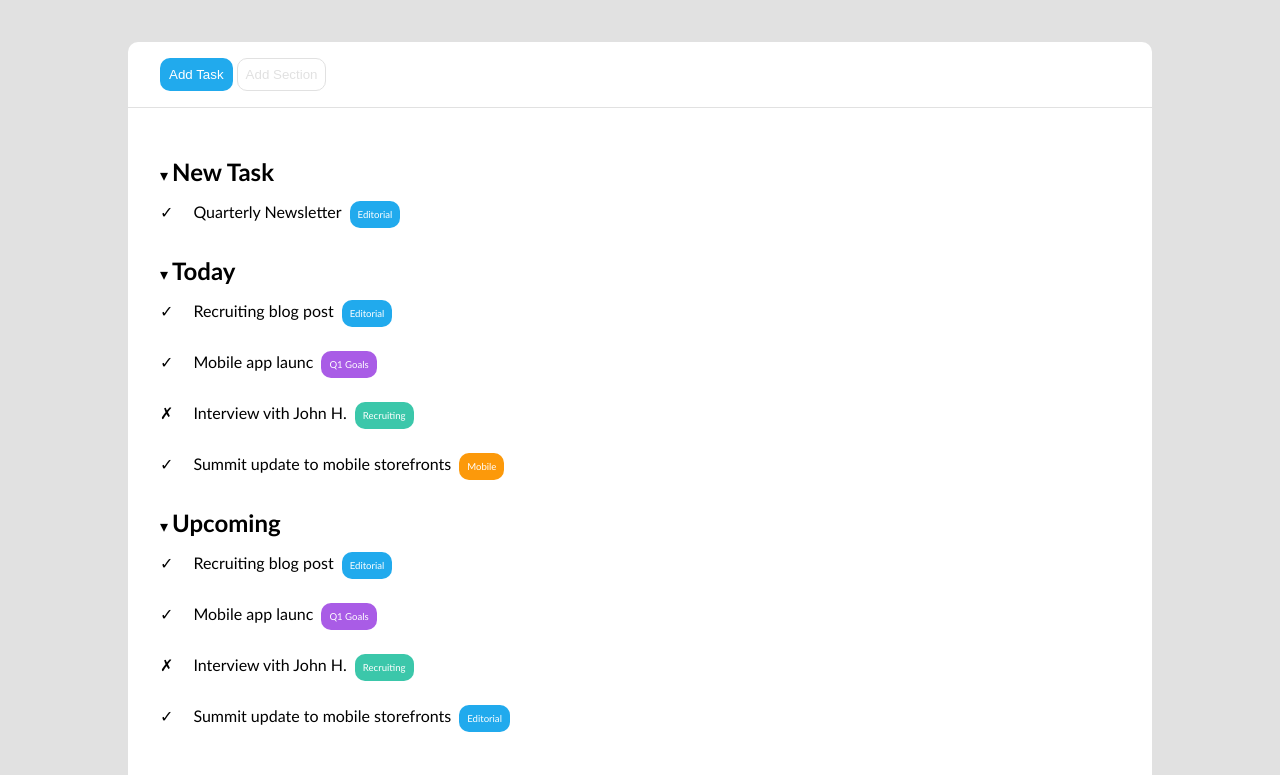
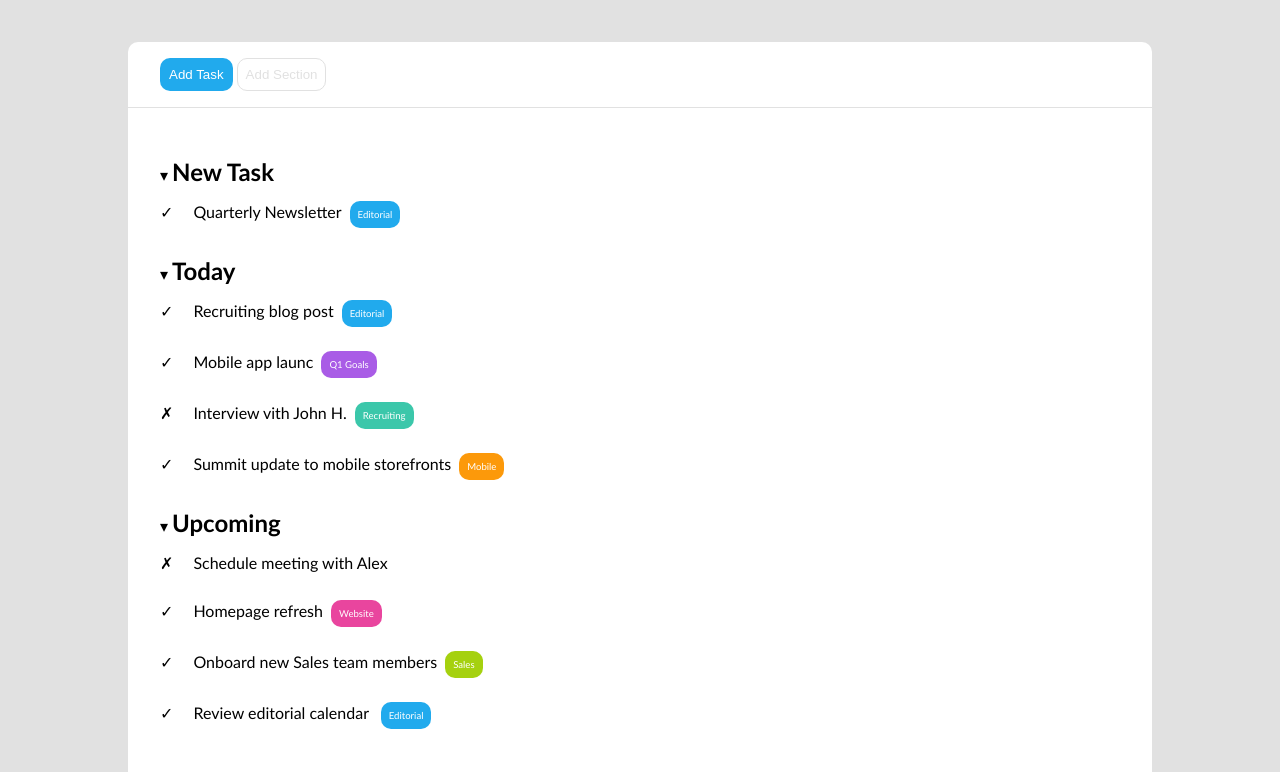
Before and after one commit to CarloFanelli/html-css-toboolist, a plain HTML site: page index.html in a window 1280 px wide. Shown: the part 104-879 px from the top of the page. Drawn offline with Linux system fonts and the light colour scheme.

```diff
--- a/index.html
+++ b/index.html
@@ -82,24 +82,24 @@
                         </div>
 
                         <div class="item ">
-                            <span class="status">&checkmark;</span>
-                            <p class="ib editorial">Recruiting blog post</p>
-
+                            <span class="status">&cross;</span>
+                            <p class="ib">Schedule meeting with Alex</p>
                         </div>
 
                         <div class="item ">
                             <span class="status">&checkmark;</span>
-                            <p class="ib goals">Mobile app launc</p>
-                        </div>
-
-                        <div class="item ">
-                            <span class="status">&cross;</span>
-                            <p class="ib recruiting">Interview vith John H.</p>
+                            <p class="ib website">Homepage refresh</p>
                         </div>
 
                         <div class="item ">
                             <span class="status">&checkmark;</span>
-                            <p class="ib editorial">Summit update to mobile storefronts</p>
+                            <p class="ib sales">Onboard new Sales team members</p>
+                        </div>
+
+                        <div class="item ">
+                            <span class="status">&checkmark;</span>
+                            <p class="ib editorial">Review editorial calendar
+                            </p>
                         </div>
 
                     </section>
```
